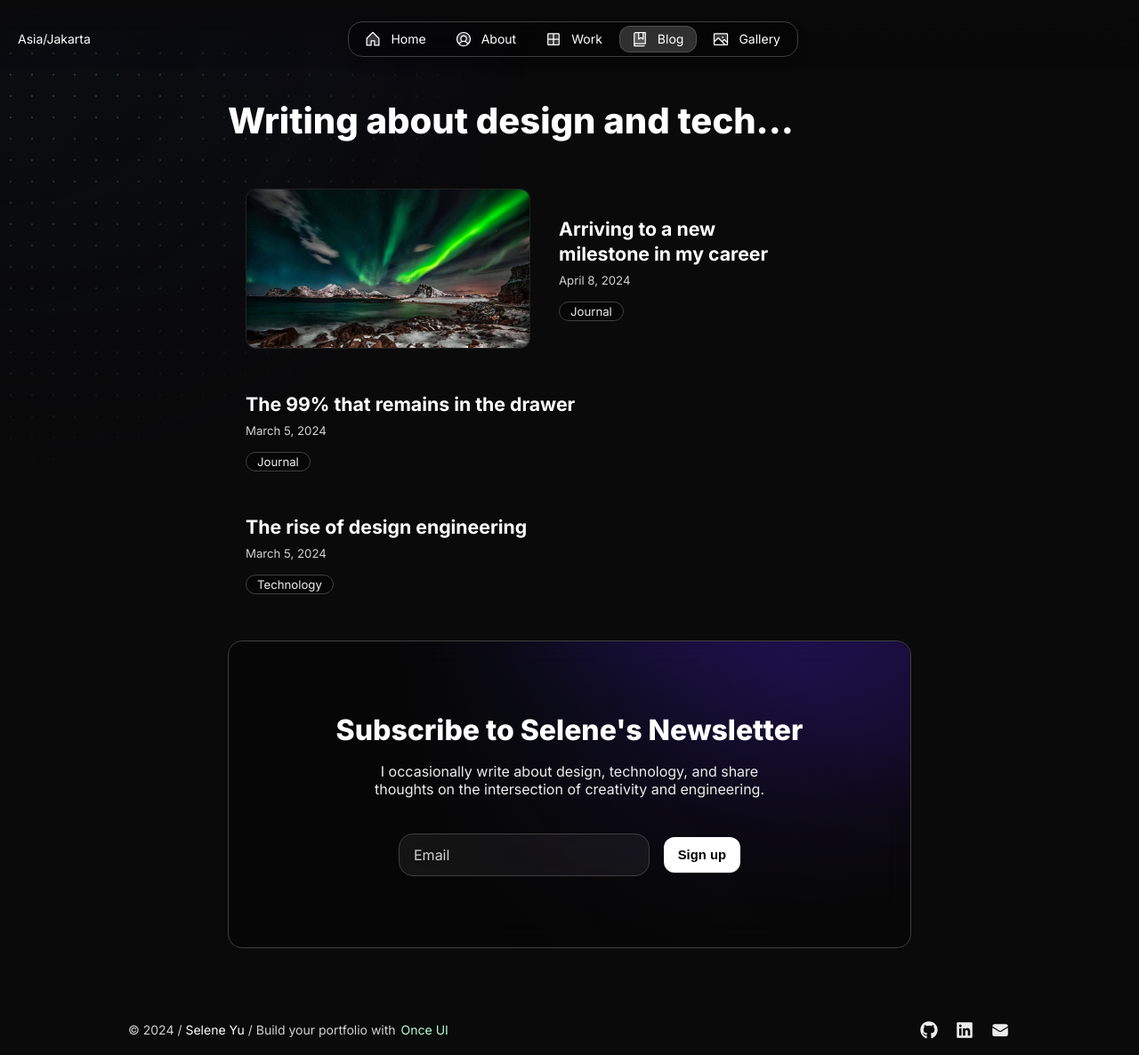
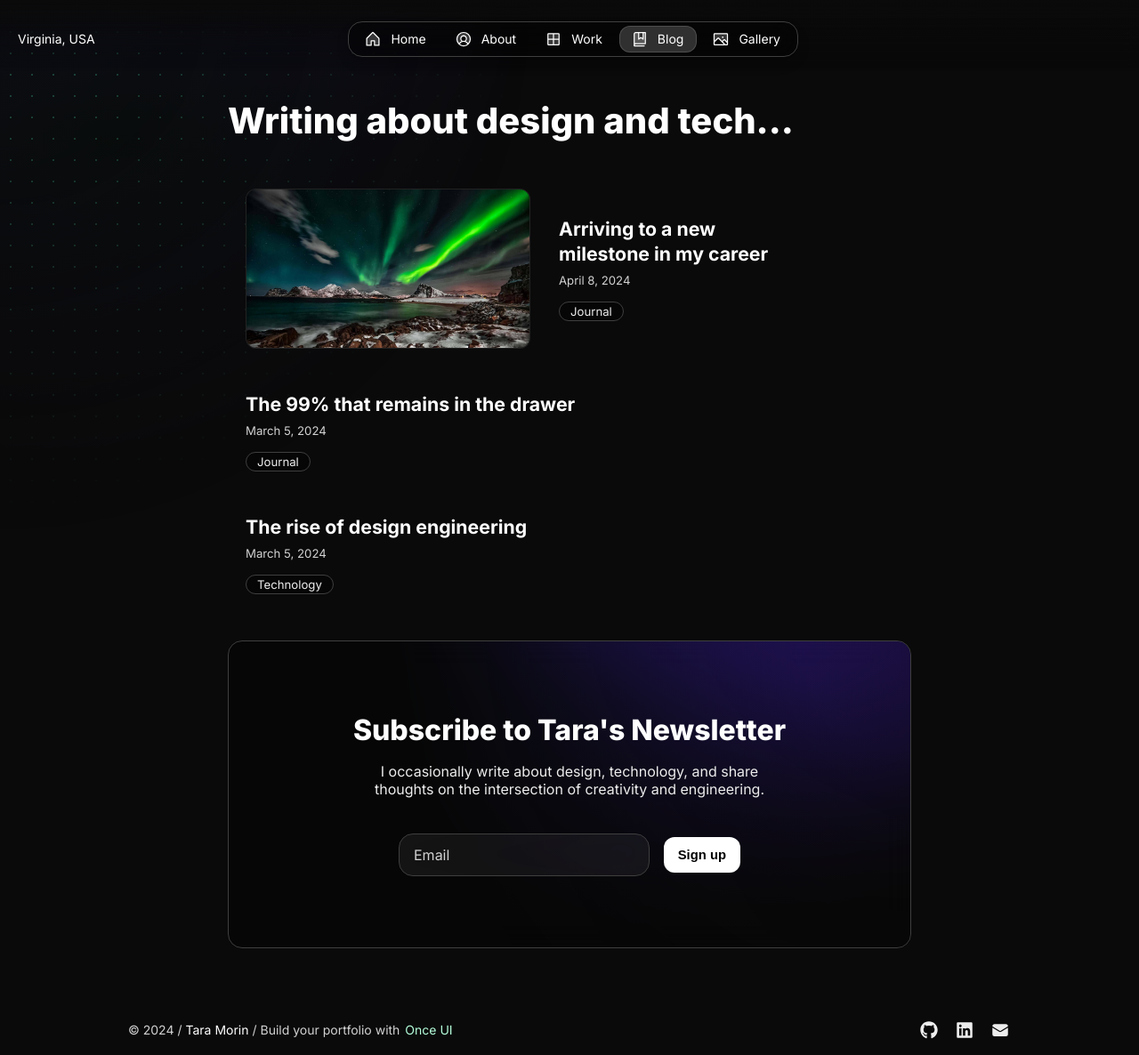
Before and after one commit to tara-morin/website, a Next.js app: page /en/blog in a window 1280 px wide. Shown: the whole page at 89% size. Built offline with nearby package versions, Linux system fonts and the light colour scheme.

Commit message:
basic update to about me page

```diff
--- a/src/app/resources/content.js
+++ b/src/app/resources/content.js
@@ -1,15 +1,15 @@
 import { InlineCode } from "@/once-ui/components";
 
 const person = {
-    firstName: 'Selene',
-    lastName:  'Yu',
+    firstName: 'Tara',
+    lastName:  'Morin',
     get name() {
         return `${this.firstName} ${this.lastName}`;
     },
     role:      'Design Engineer',
     avatar:    '/images/avatar.jpg',
-    location:  'Asia/Jakarta',        // Expecting the IANA time zone identifier, e.g., 'Europe/Vienna'
-    languages: ['English', 'Bahasa']  // optional: Leave the array empty if you don't want to display languages
+    location:  'Virginia, USA',        // Expecting the IANA time zone identifier, e.g., 'Europe/Vienna'
+    languages: []  // optional: Leave the array empty if you don't want to display languages
 }
 
 const newsletter = {
@@ -24,12 +24,12 @@ const social = [
     {
         name: 'GitHub',
         icon: 'github',
-        link: 'https://github.com/once-ui-system/nextjs-starter',
+        link: 'https://github.com/tara-morin',
     },
     {
         name: 'LinkedIn',
         icon: 'linkedin',
-        link: 'https://www.linkedin.com/company/once-ui/',
+        link: 'https://www.linkedin.com/in/tara-morin-2892b3231/',
     },
     {
         name: 'X',
@@ -39,7 +39,7 @@ const social = [
     {
         name: 'Email',
         icon: 'email',
-        link: 'mailto:example@gmail.com',
+        link: 'mailto:tara.v.morin@gmail.com',
     },
 ]
 
```
